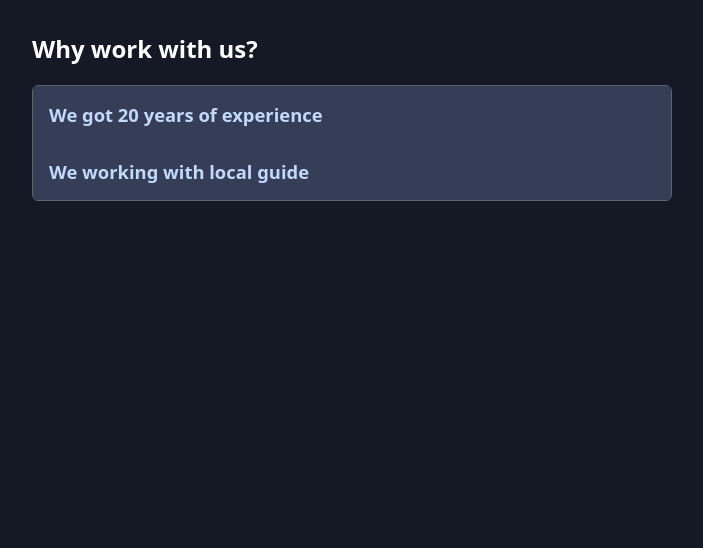
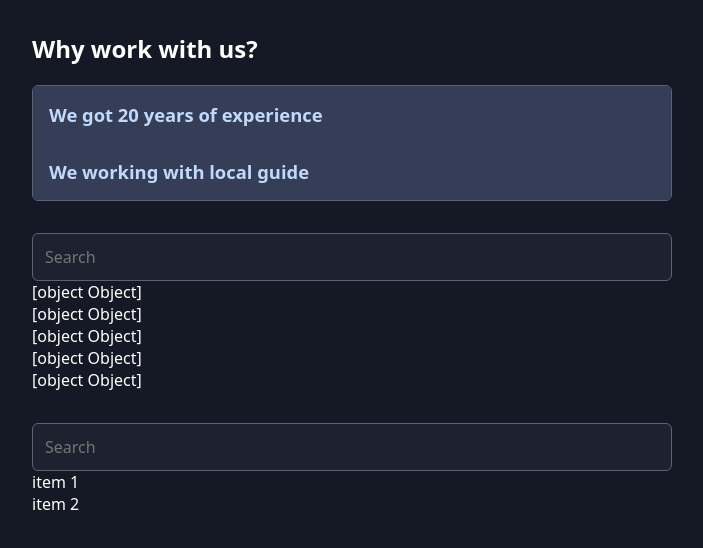
Before and after one commit to wako057/react-best-practices, a React (Vite) app: page / in a window 1280 px wide. Shown: the top 548 px of the page, without its empty margins (288-991 px from the left). Built offline with nearby package versions, Linux system fonts and the light colour scheme.

Commit message:
feat: introduction to render props

```diff
--- a/src/App.jsx
+++ b/src/App.jsx
@@ -1,4 +1,7 @@
 import Accordion from "./components/Accordion/Accordion";
+import SearchableList from "./components/SearchableList/SearchableList";
+
+import { PLACES } from "./places";
 
 function App() {
   return (
@@ -37,6 +40,10 @@
           </Accordion.Item>
         </Accordion>
       </section>
+      <section>
+      <SearchableList items={PLACES}/>
+      <SearchableList items={['item 1', 'item 2']}/>
+      </section>
     </main>
   );
 }
--- /dev/null
+++ b/src/components/SearchableList/SearchableList.jsx
@@ -0,0 +1,14 @@
+export default function SearchableList({ items }) {
+    return (
+        <div className="searchable-list">
+            <input type="search" placeholder="Search" />
+            <ul>
+                {items.map((item, index) => (
+                    <li key={index}>
+                        {item.toString()}
+                    </li>
+                ))}
+            </ul>
+        </div>
+    );
+};
--- /dev/null
+++ b/src/places.js
@@ -0,0 +1,39 @@
+
+import savannaImg from './assets/african-savanna.jpg';
+import amazonImg from './assets/amazon-river.jpg';
+import caribbeanImg from './assets/caribbean-beach.jpg';
+import desertImg from './assets/desert-dunes.jpg';
+import forestImg from './assets/forest-waterfall.jpg';
+
+export const PLACES = [
+  {
+    id: 'african-savanna',
+    image: savannaImg,
+    title: 'African Savanna',
+    description: 'Experience the beauty of nature.',
+  },
+  {
+    id: 'amazon-river',
+    image: amazonImg,
+    title: 'Amazon River',
+    description: 'Get to know the largest river in the world.',
+  },
+  {
+    id: 'caribbean-beach',
+    image: caribbeanImg,
+    title: 'Caribbean Beach',
+    description: 'Enjoy the sun and the beach.',
+  },
+  {
+    id: 'desert-dunes',
+    image: desertImg,
+    title: 'Desert Dunes',
+    description: 'Discover the desert life.',
+  },
+  {
+    id: 'forest-waterfall',
+    image: forestImg,
+    title: 'Forest Waterfall',
+    description: 'Listen to the sound of the water.',
+  },
+];
```
Also changed, not shown: src/components/Accordion/Accordion.jsx (line endings or trailing spaces).
